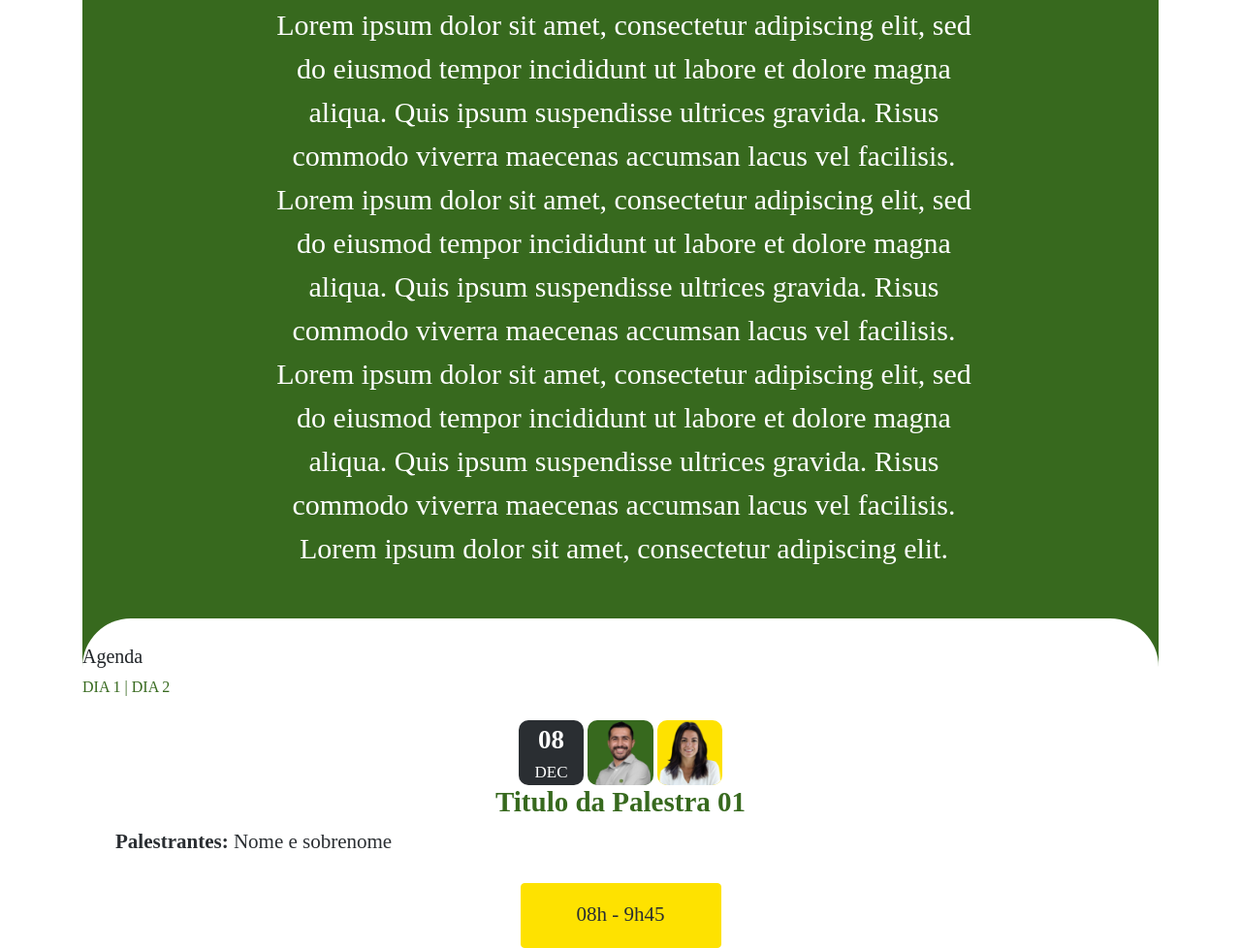
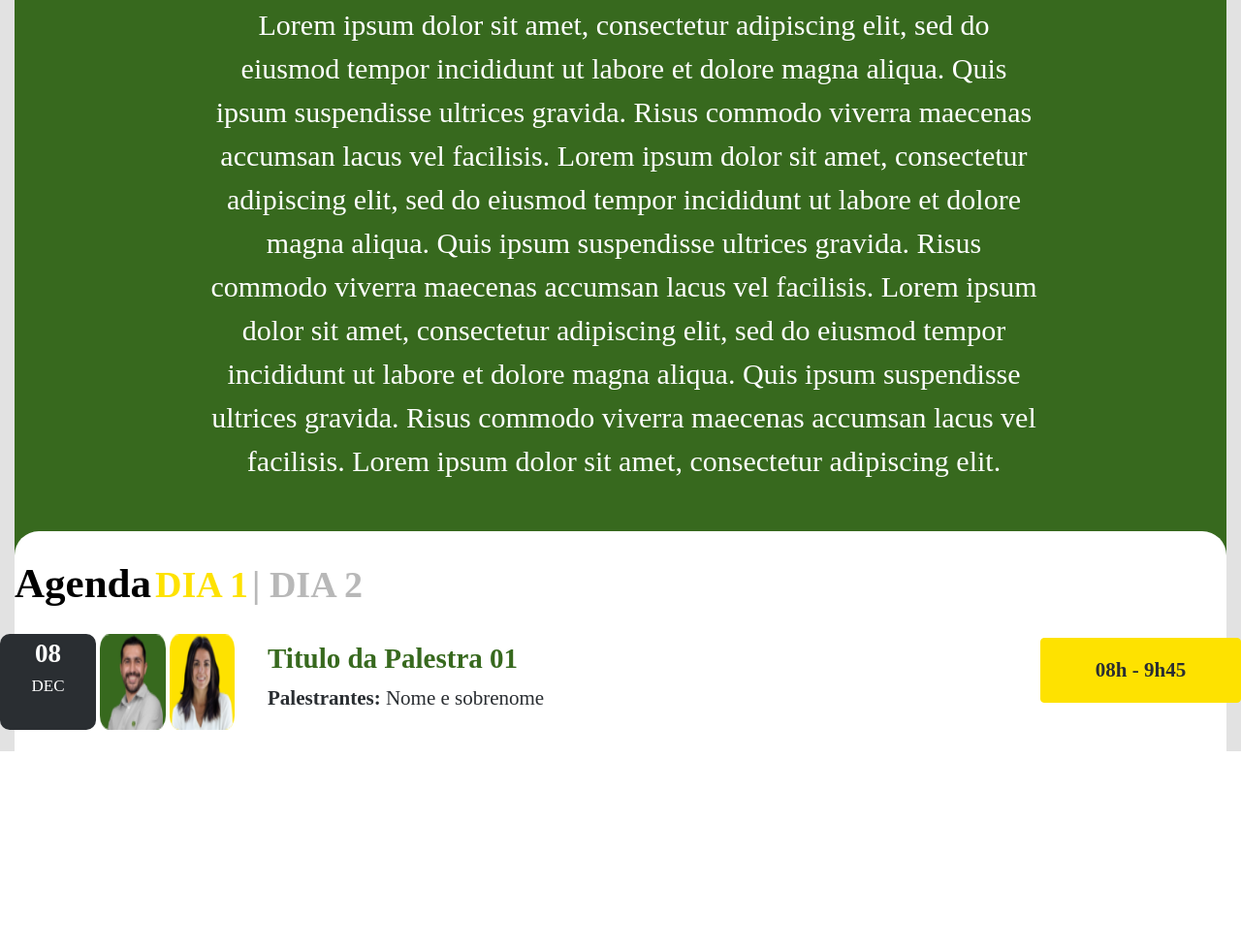
Before and after one commit to RaphaAmericano/john_deere, a website: page index.html in a window 1280 px wide. Shown: the part 837-1815 px from the top of the page at 97% size. After the commit the page ends 1612 px from the top, so only its background shows below. Drawn offline with Linux system fonts and the light colour scheme; a web font is replaced by a local one.

Commit message:
Ajustes da linha de agenda

```diff
--- a/index.html
+++ b/index.html
@@ -80,7 +80,7 @@
           </div>
         </div>
       </section>
-      <section class="container">
+      <section class="container-fluid">
         <div class="row">
           <div class="col-12">
             <div class="sobre">
@@ -91,18 +91,23 @@
           </div>
         </div>
       </section>
-      <section class="container">
+      <section class="container-fluid">
         <div class="row">
           <div class="col-12">
             <div class="agenda">
+              <div class="row">
+                <div class="col-12">
+                  <div class="header-agenda">
                     <h5>Agenda</h5>
                     <span class="text-uppercase"><a href="#dia1"> dia 1</a> <a href="#dia2">| dia 2</a></span>
                   </div>
                 </div>
               </div>
+
+              <!-- Linha -->
               <div class="row">
-          <div class="col-12 linha-agenda flex-column">
-            <div class="conteudo-agenda d-flex justify-content-center">
+                <div class="col-12 linha-agenda d-sm-flex flex-column flex-sm-row justify-content-sm-between">
+                  <div class="conteudo-agenda d-flex justify-content-center justify-content-sm-start">
                     <span class="d-flex flex-column justify-content-start align-center text-center">
                       <strong>08</strong><small class="text-uppercase">Dec</small>
                     </span>
@@ -111,16 +116,23 @@
                   </div>
 
                   <div class="titulo-agenda">
-              <h6 class="text-center">Titulo da Palestra 01</h6>
+                    <h6>Titulo da Palestra 01</h6>
+                    <span>
                       <strong>Palestrantes: </strong><small>Nome e sobrenome</small>
+                    </span>
                   </div>
 
                   <div class="botao-agenda d-flex justify-content-center">
                     <button class="btn btn-secondary btn-agenda">08h - 9h45</button>
                   </div>
-
                 </div>
               </div>
+              <!-- /Linha  -->
+            </div>
+          </div>
+        </div>
+
+
       </section>
     </main>
 
--- a/scss/_section_agenda.scss
+++ b/scss/_section_agenda.scss
@@ -1,38 +1,69 @@
 .agenda {
     padding-top: 27px;
+    padding-bottom: 22px;
     background-color: $white;
-    border-radius: 50px 50px 0 0;
+    border-radius: 25px 25px 0 0;
     margin-top: -57px;
+    @include media-breakpoint-up(xs){
+        padding-left: 0px;
+        padding-right: 0px;
+    }
+    @include media-breakpoint-up(lx){
+        // padding-left: 163px;
+        // padding-right: 163px;
+    }
+    h5 {
+        display: inline;
+        font-size: 43px;
+        color: $black;
+        font-weight: bold;
+    }
+    span {
+        a{
+            font-size: 38px;
+            font-weight: bold;
+            &:first-child {
+                color: $amarelo;
+            }
+            &:last-child {
+                color: #B8B8B8;
+            }
+        }
+    }
     @include media-breakpoint-down(xs){
         h5, span{
             text-align: center;
         }
         h5 {
-            color: $black;
+            display: block;
             font-size: 29px;
-            font-weight: bold;
         }
         span {
             display: block;
             a{
                 font-size: 24px;
-                font-weight: bold;
-                &:first-child {
-                    color: $amarelo;
-                }
-                &:last-child {
-                    color: #B8B8B8;
-                }
             }
         }
     }
 }
 .linha-agenda {
+    padding-left: 0;
+    padding-right: 0;
     .conteudo-agenda{
         margin-top: 22px;
+        @include media-breakpoint-up(lx){
+            img {
+                // width: 99px;
+                // height: 99px;
+            }
+        }
         span {
-            width: 67px;
-            height: 67px;
+            @include media-breakpoint-down(xs){
+                width: 67px;
+                height: 67px;
+            }
+            width: 99px;
+            height: 99px;
             color: $white;
             border-radius: 10px;
             background-color: $cinza;
@@ -46,12 +77,18 @@
 
     }
     .titulo-agenda {
+        margin-top: 30px;
         padding: 0 34px;
-
         h6 {
             font-size: 29px;
             color: $verde;
             font-weight: bold;
+            @include media-breakpoint-down(sm){
+                text-align: center;
+            }
+            @include media-breakpoint-up(sm){
+                text-align: left;
+            }
         }
         strong, small {
             font-size: 21px;
@@ -60,12 +97,13 @@
     }
     .botao-agenda {
         margin-top: 26px;
+        margin-left: auto;
         .btn-agenda {
             width: 207px;
             height: 67px;
             color: $cinza;
             font-size: 21px;
-            font-size: bold;
+            font-weight: bold;
         }
     }
 }
--- a/scss/_section_sobre.scss
+++ b/scss/_section_sobre.scss
@@ -1,6 +1,6 @@
 .sobre {
     margin-top: -50px;
-    border-radius: 50px 50px 0 0 ;
+    border-radius: 25px 25px 0 0 ;
     background-color: $verde;
     padding: 34px 26px 16px 28px;
     @include media-breakpoint-up(xl) {
--- a/scss/style.scss
+++ b/scss/style.scss
@@ -16,6 +16,9 @@ $secondary: $amarelo;
 @import '_hero';
 @import '_section_sobre';
 @import '_section_agenda';
+main {
+    background-color: #e2e2e2;;
+}
 
 .padding-content {
     padding:0 80px;
```
Also changed, not shown: css/style.css. Lines whose indentation alone changed are shown as unchanged.
